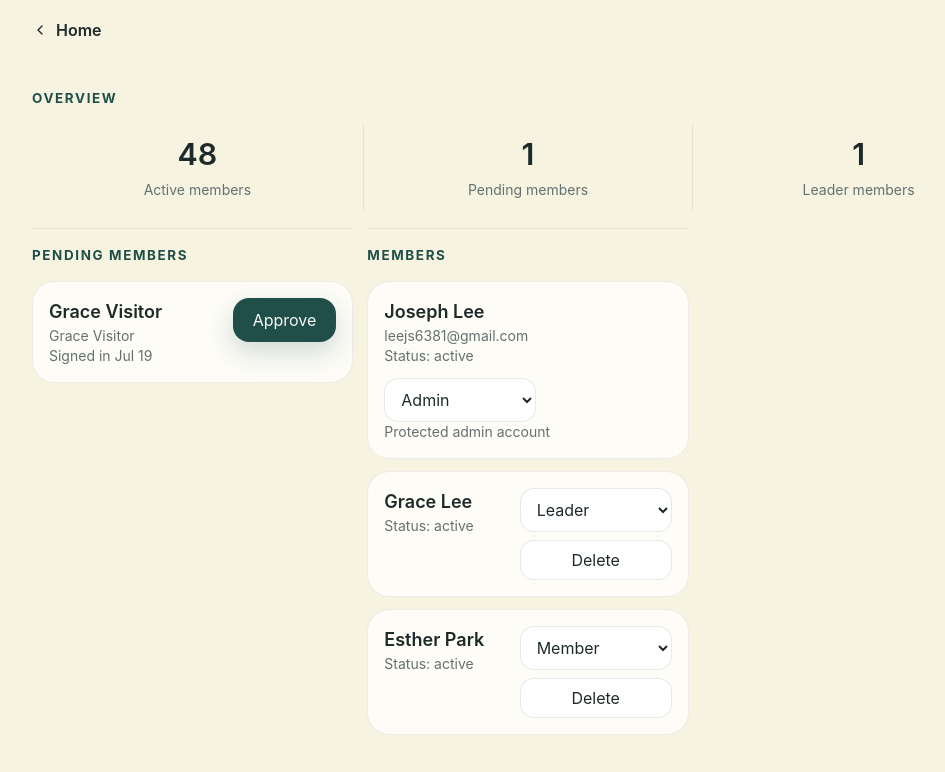
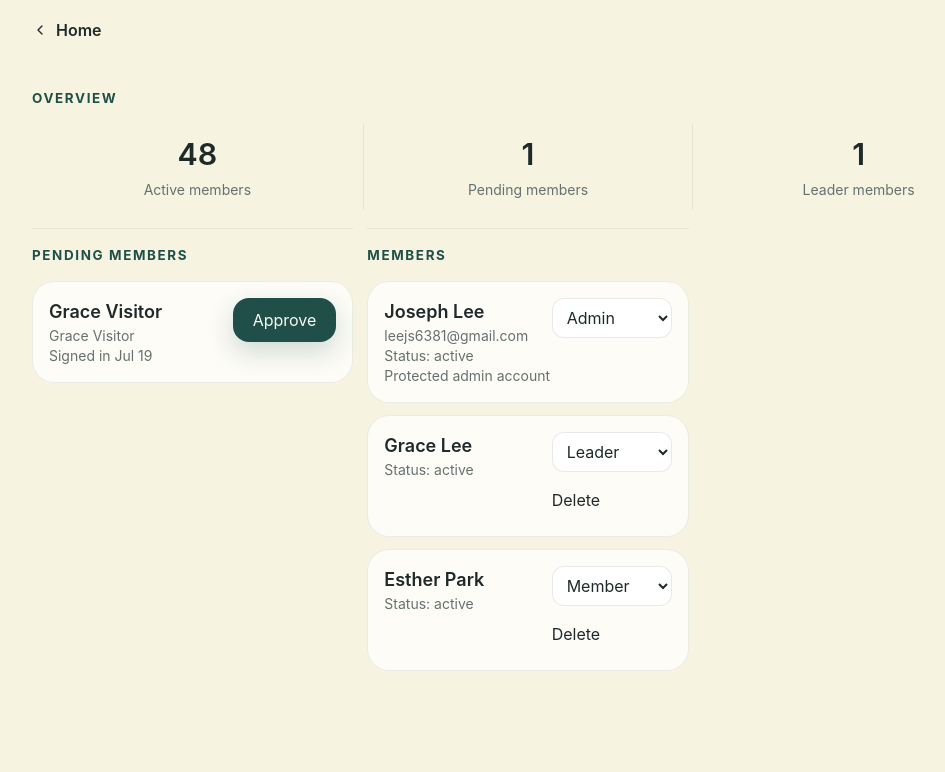
Before and after one commit to jslee6381/church-app, a Next.js app: page /admin in a window 1280 px wide. Shown: the top 772 px of the page, without its empty margins (112-1057 px from the left). Built offline with nearby package versions, Linux system fonts and the light colour scheme; no server answers.

Commit message:
Update member-role-manager.tsx

```diff
--- a/components/admin/member-role-manager.tsx
+++ b/components/admin/member-role-manager.tsx
@@ -124,9 +124,9 @@ export function MemberRoleManager({ initialMembers, canAssignRoles, canDeleteMem
                 <p className="m-0 mt-1 text-sm text-muted-foreground">Status: {member.status === "invited" ? "pending" : member.status}</p>
               </div>
               {canAssignRoles ? (
-                <div className="grid w-[9.5rem] gap-2">
+                <div className="grid w-[7.5rem] gap-2">
                   <select
-                    className="min-h-11 w-full rounded-[14px] border border-input bg-white px-3"
+                    className="min-h-10 w-full rounded-[12px] border border-input bg-white px-2.5 text-sm"
                     value={member.status === "invited" ? "pending" : member.roleName}
                     disabled={savingId === member.id || member.isProtected}
                     onChange={(event) => {
@@ -147,7 +147,7 @@ export function MemberRoleManager({ initialMembers, canAssignRoles, canDeleteMem
                   </select>
                   {canDeleteMembers && !member.isProtected ? (
                     <button
-                      className="inline-flex min-h-10 w-full items-center justify-center rounded-[14px] border border-input bg-white px-3 text-sm font-semibold text-foreground disabled:opacity-60"
+                      className="inline-flex min-h-10 w-full items-center justify-start rounded-[12px] bg-transparent px-0 text-sm font-semibold text-foreground disabled:opacity-60"
                       disabled={savingId === member.id}
                       onClick={() => deleteMember(member.id)}
                       type="button"
```
